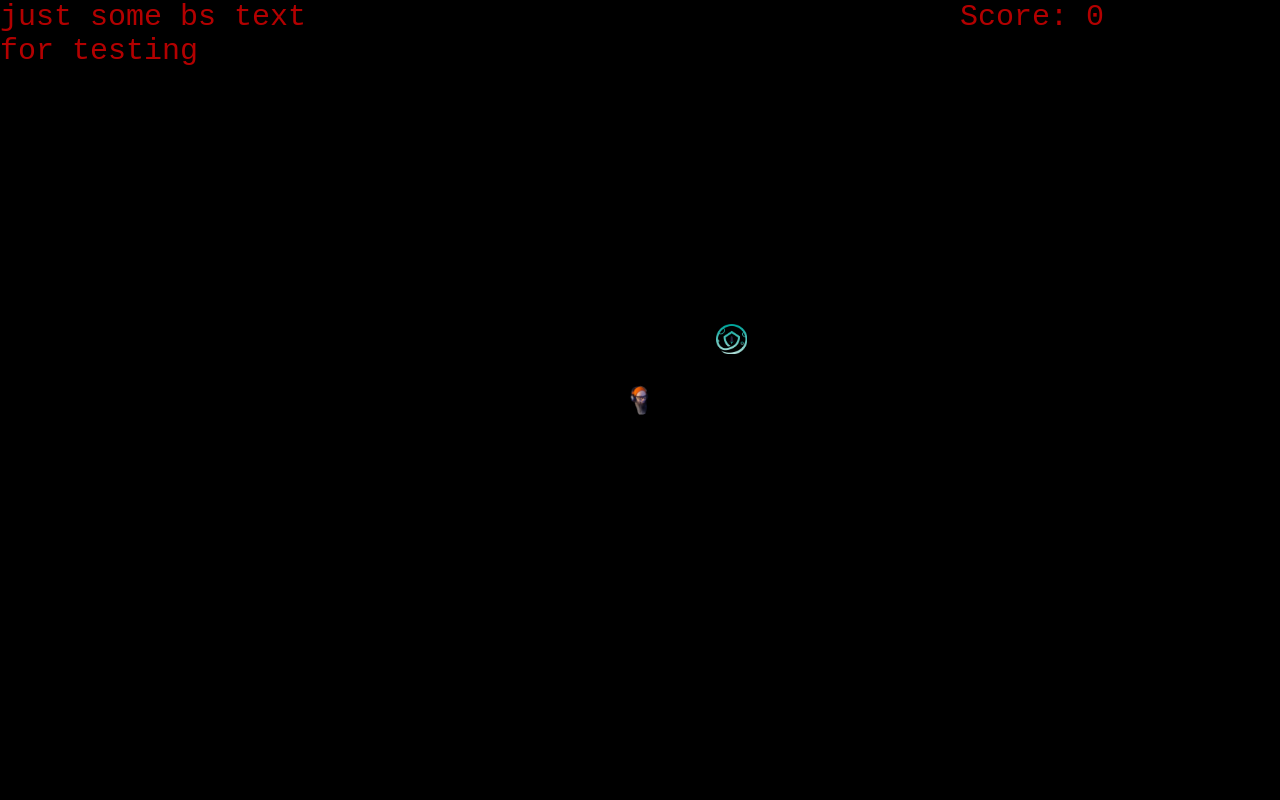
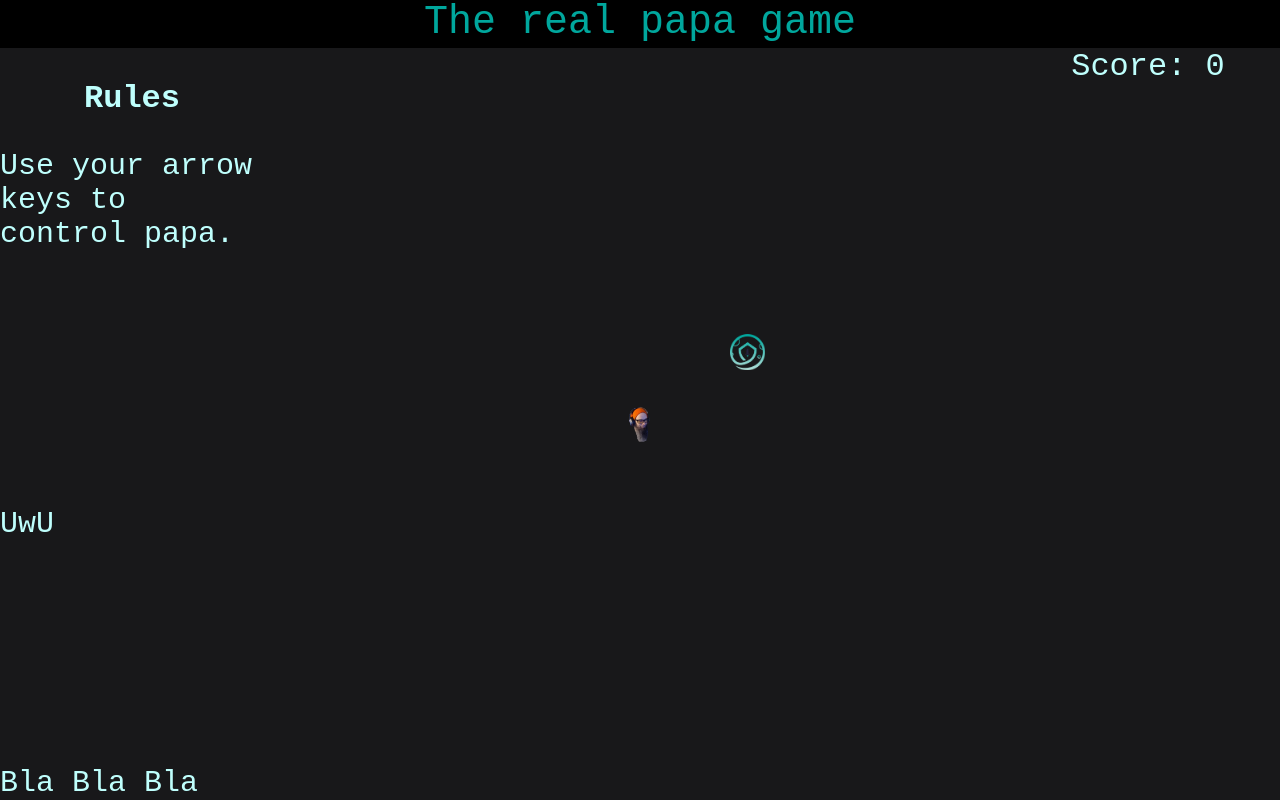
Before and after one commit to MrsMonkey95/papa_game, a plain HTML site: page index.html in a window 1280 px wide. Drawn offline with Linux system fonts and the light colour scheme.

Commit message:
responsive design and harmonic colors

```diff
--- a/index.html
+++ b/index.html
@@ -14,17 +14,31 @@
 
     <script src="script/algorithm.js" defer type="module"></script>
 
-    <audio id="ragnarSong" src="audio/Flymetothemoon-Ragnar.mp3" preload="auto"></audio>
+    <!--<audio id="ragnarSong" src="audio/Flymetothemoon-Ragnar.mp3" preload="auto"></audio>-->
 
 
     <!-- figure it out 1. Options & score 2. game space 3. highscore list -->
-    <div id="flexCon1" class="flex-container">
-        <div id="options" class="options">just some bs text for testing</div>
-        <div id="itemBox" class="itemBox">
-            <div id="game-space" class="game-space"></div>
+
+    <div id="master-flex" class="master-flex">
+        <div id="topnav" class="topnav">
+            The real papa game
         </div>
-        <div id="highscore" class="highscore"></div>
+        <div id="flexCon1" class="flex-container">
 
+            <div id="options" class="flex-options">
+                <div id="opt1" class="opt1">
+                    <h3>Rules</h3>
+                    <p>Use your arrow keys to control papa.</p>
+                </div>
+                <div id="opt2" class="opt2">UwU</div>
+                <div id="opt3" class="opt3">Bla Bla Bla</div>
+            </div>
+            <div id="itemBox" class="itemBox">
+                <div id="game-space" class="game-space"></div>
+            </div>
+            <div id="highscore" class="highscore"></div>
+
+        </div>
     </div>
 
 </body>
--- a/script/highscore.js
+++ b/script/highscore.js
@@ -26,7 +26,7 @@ export function update() {
 
 
 
-export function draw(highscore) {
+export function draw(highscoreElement) {
 
     highscoreElement.innerHTML = 'Score: ' + count;
     highscoreElement.classList.add('highscore');
--- a/stylesheet.css
+++ b/stylesheet.css
@@ -9,49 +9,84 @@
 body {
     height: 100vh;
     width: 100vw;
-    display: flex;
     justify-content: center;
     align-items: center;
     margin: 0;
-    background-color: black;
+    background-color:#18181a;
     text-align: left;
-
 }
 
-.flex-container{
+h3{
+    text-align: center;
+    font-family: 'Courier New', Courier, monospace;
+    font-size: 4vh;
+    font-style: normal;
+    color: #bffffd;
+}
+
+p{
+    text-align: left;
+}
+
+/* Flex container 1 */
+
+.master-flex {
+    display: flex;
+    flex-direction: column;
+    justify-content: space-between;
+}
+
+.topnav {
+    background-color: black;
+    height: 6vh;
+    overflow: visible;
+    font-family: 'Courier New', Courier, monospace;
+    font-size: 5vh;
+    font-style: normal;
+    color: #00A79D;
+    text-align: center;
+}
+
+/* Flex container 2 */
+
+.flex-container {
     padding: 0;
     margin: 0;
     display: flex;
     flex-direction: row;
-    background-color: black;
-    height: 100vh;
+    background-color: #18181a;
+    height: 94vh;
     width: 100vw;
     justify-content: center;
     align-content: center;
-
     /*position: relative;*/
 }
 
+/* Flex container 3 */
 
+.itemBox {
+    display: flex;
+    width: 94vh;
+    align-items: center;
+    padding: 0;
+    margin: 0;
+}
 
 /*
-        Maintaining a square shaped game area through vmin
+        Maintaining a square shaped game area through vw
         TO DO Change background image
     */
+
 .game-space {
     background-image: url("images/space.jpg");
     background-size: cover;
-    height: 50vw;
-    width: 50vw;
+    height: 94vh;
+    width: 94vh;
     display: grid;
     grid-template-rows: repeat(21, 1fr);
     grid-template-columns: repeat(21, 1fr);
-
-
     /*position: absolute;*/
 }
-
-
 
 /*  Papa gonna eat that moonies! */
 
@@ -69,37 +104,59 @@ body {
     border: none;
 }
 
-.lgbtmoonies{
+.lgbtmoonies {
     background-image: url("images/rainbow.png");
     background-size: cover;
     border: none;
 }
 
-.highscore{
-    background-color: black;
-    height: 100vmin;
-    width: 25%;
+.highscore {
+    background-color: #18181a;
+    height: 94vh;
+    width: 47vh;
+    font-family: 'Courier New', Courier, monospace;
+    font-size: 4vh;
+    font-style: normal;
+    color: #bffffd;
+    justify-content: center;
+    text-align: center;
+    /*flex-grow: 1;*/
+}
+
+/* Flex container 4 */
+
+.flex-options {
+    display: flex;
+    width: 47vh;
+    height: 94vh;
     font-family: 'Courier New', Courier, monospace;
     font-size: 30px;
     font-style: normal;
-    color: #b30000;
-    justify-content: center;
-    /*flex-grow: 1;*/
+    color: #bffffd;
+    /*align-items: flex-start;*/
+    justify-content: space-between;
+    flex-direction: column;
+    /*flex-grow:  1;*/
 }
 
-.options{
-    width: 25%;
+.opt1 {
     font-family: 'Courier New', Courier, monospace;
     font-size: 30px;
     font-style: normal;
-    color: #b30000;
-    align-items: flex-start;
-    /*flex-grow:  1;*/
+    color: #bffffd;
 
 }
 
-.itemBox{
-    display: flex;
-    width: 50%;
-    align-items: center;
+.opt2 {
+    font-family: 'Courier New', Courier, monospace;
+    font-size: 30px;
+    font-style: normal;
+    color: #bffffd;
 }
+
+.opt3 {
+    font-family: 'Courier New', Courier, monospace;
+    font-size: 30px;
+    font-style: normal;
+    color: #bffffd;
+}
```
